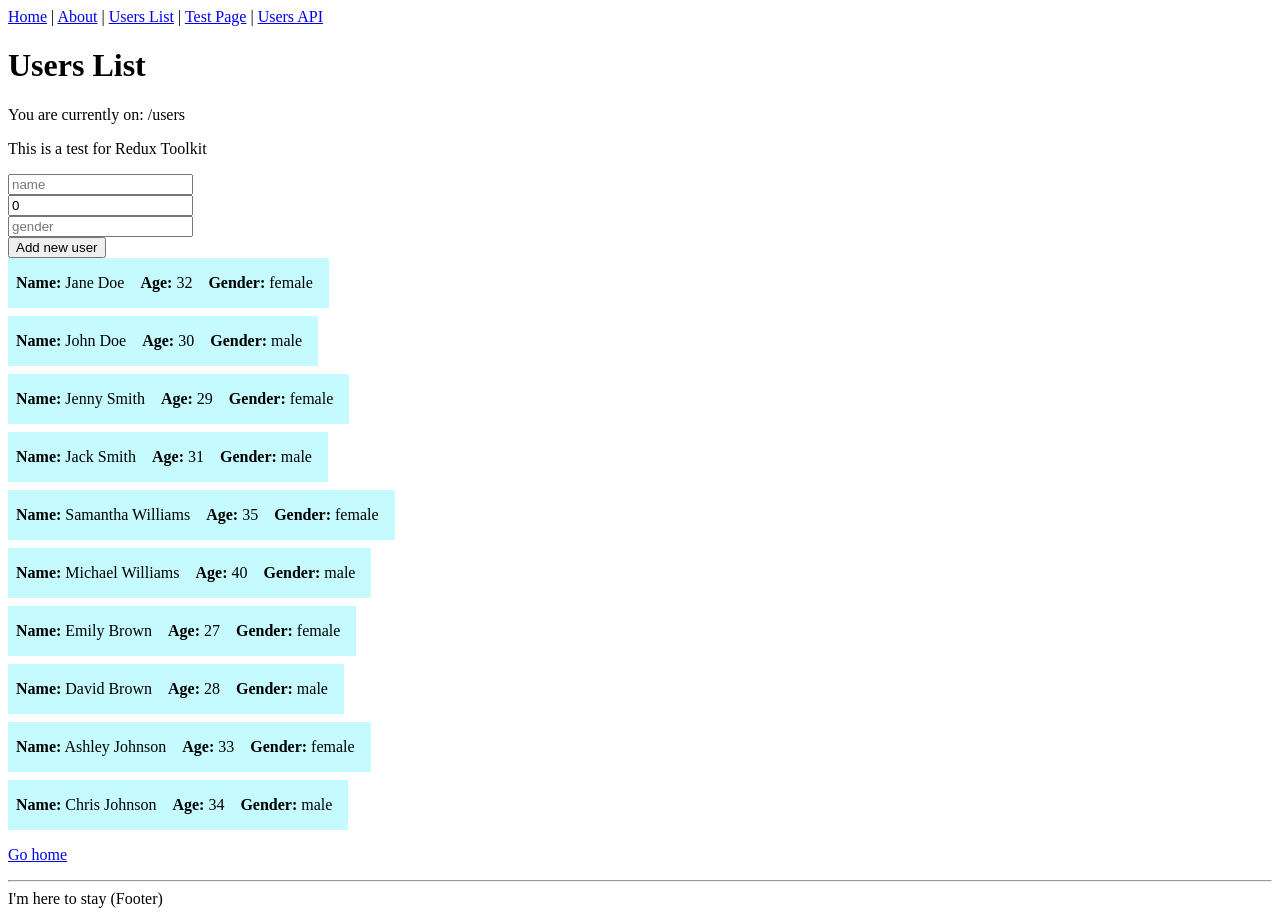
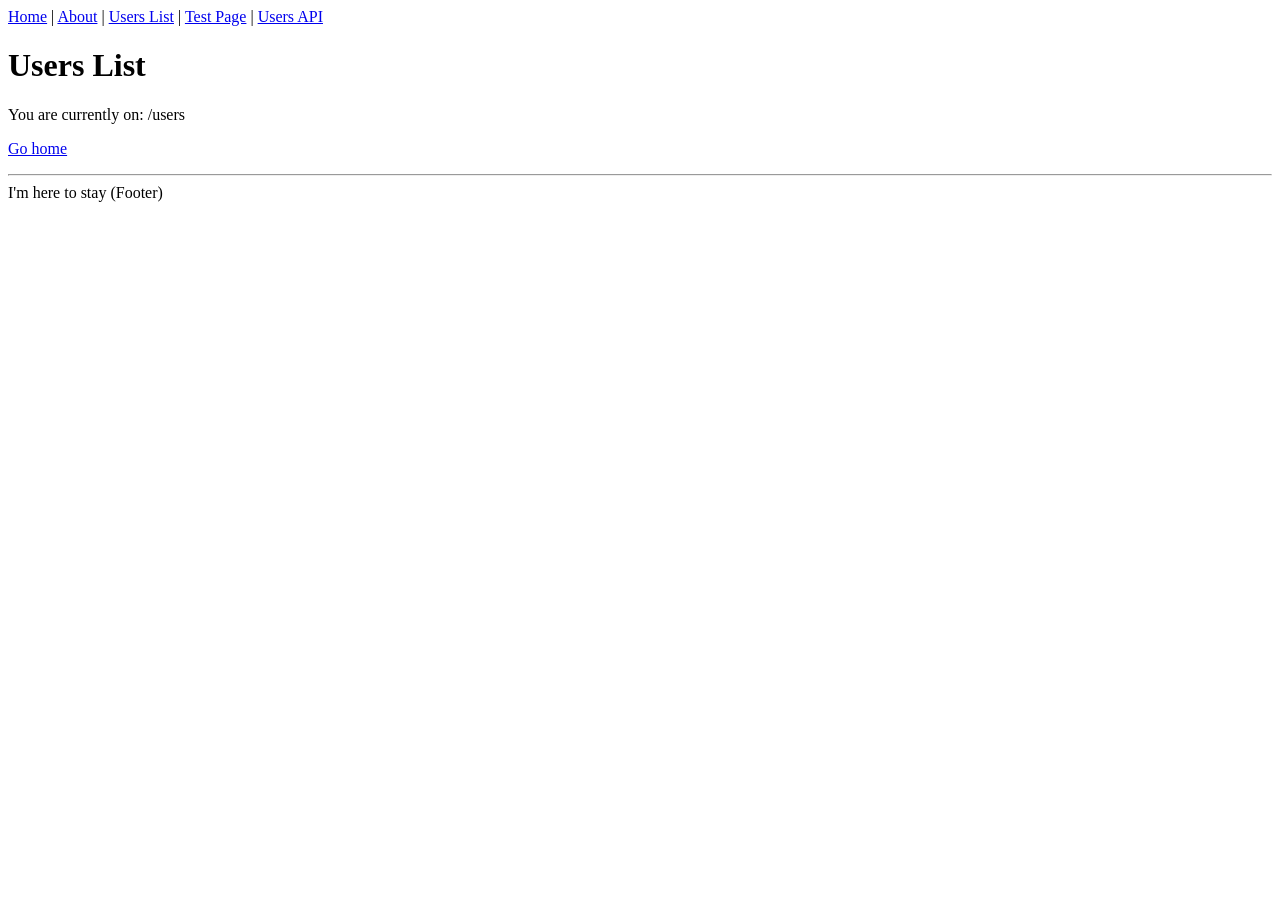
Before and after one commit to TyMSpa-2/front, a Next.js app: page /users in a window 1280 px wide. After the commit the page ends 800 px from the top, so only its background shows below. Built offline with nearby package versions, Linux system fonts and the light colour scheme.

Commit message:
refactor: remove users form and related imports

```diff
--- a/src/pages/users/index.tsx
+++ b/src/pages/users/index.tsx
@@ -1,87 +1,18 @@
 import { GetStaticProps } from 'next'
 import Link from 'next/link'
-import { useState } from 'react'
-import { useDispatch, useSelector } from 'react-redux'
 import { User } from '../../typings/index'
 import { sampleUserData } from '../../../utils/sample-data'
 import Layout from '../../components/Layout'
-import { addUser } from '../../features/usersSlice'
-import { v4 as newID } from 'uuid'
 
 type Props = {
   items: User[]
 }
 
-type RootState = {
-  users: User[]
-}
-
-const initialUser: User = { name: '', age: 0, gender: '', id: '' }
-
 const WithStaticProps = ({ items }: Props) => {
-  const dispatch = useDispatch()
-  const [newUser, setNewUser] = useState<User>(initialUser)
-  const users = useSelector((state: RootState) => state.users)
   return (
     <Layout title="Users List">
       <h1>Users List</h1>
       <p>You are currently on: /users</p>
-      <p>This is a test for Redux Toolkit</p>
-      <form
-        onSubmit={(e) => {
-          e.preventDefault()
-          dispatch(addUser({ ...newUser, id: newID() }))
-          setNewUser(initialUser)
-        }}>
-        <input
-          required
-          placeholder="name"
-          value={newUser.name}
-          onChange={(e) => setNewUser({ ...newUser, name: e.target.value })}
-        />
-        <br />
-        <input
-          required
-          placeholder="age"
-          value={newUser.age}
-          onChange={(e) => setNewUser({ ...newUser, age: parseInt(e.target.value) })}
-        />
-        <br />
-        <input
-          required
-          placeholder="gender"
-          value={newUser.gender}
-          onChange={(e) => setNewUser({ ...newUser, gender: e.target.value })}
-        />
-        <br />
-        <button type="submit">Add new user</button>
-      </form>
-      {users.map((user) => {
-        return (
-          <div
-            key={user.id}
-            style={{
-              display: 'flex',
-              paddingLeft: '.5rem',
-              width: 'fit-content',
-              flexWrap: 'wrap',
-              gap: '1rem',
-              backgroundColor: '#c5fbff',
-              marginBottom: '.5rem',
-            }}>
-            <p>
-              <b>Name:</b> {user.name}
-            </p>
-            <p>
-              <b>Age:</b> {user.age}
-            </p>
-            <p>
-              <b>Gender:</b> {user.gender}
-            </p>
-            <br />
-          </div>
-        )
-      })}
       <p>
         <Link href="/">Go home</Link>
       </p>
```
